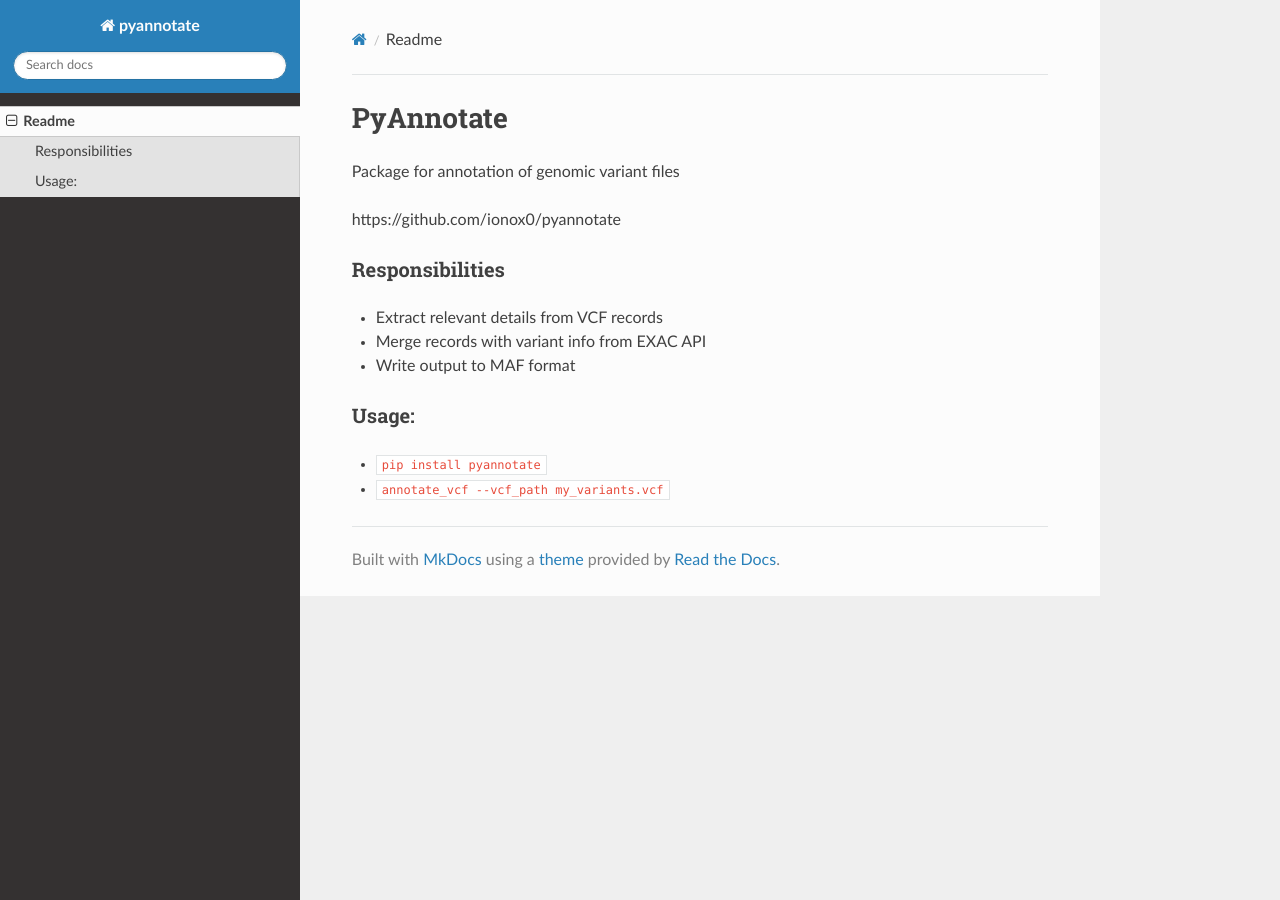
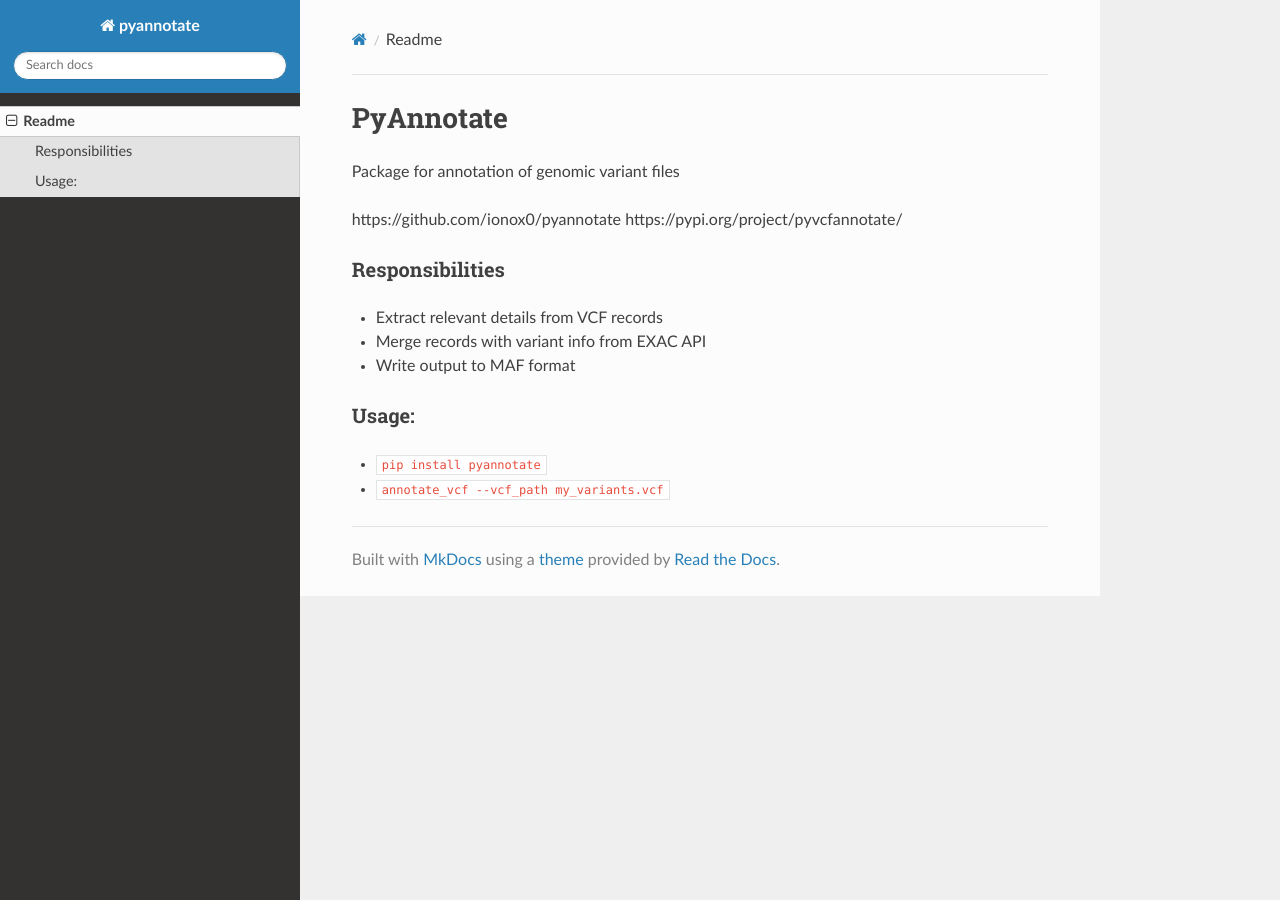
Before and after one commit to ionox0/pyannotate, an MkDocs documentation site: the page built from docs/README.md, in a window 1280 px wide. Built offline with MkDocs 1.6.1, drawn with Linux system fonts in a browser that asks for light colours; nearby versions of some CDN libraries; some of the changed lines change nothing that is shown.

Commit message:
update README

```diff
--- a/docs/README.md
+++ b/docs/README.md
@@ -2,6 +2,7 @@
 Package for annotation of genomic variant files
 
 https://github.com/ionox0/pyannotate
+https://pypi.org/project/pyvcfannotate/
 
 ### Responsibilities
 - Extract relevant details from VCF records
```
